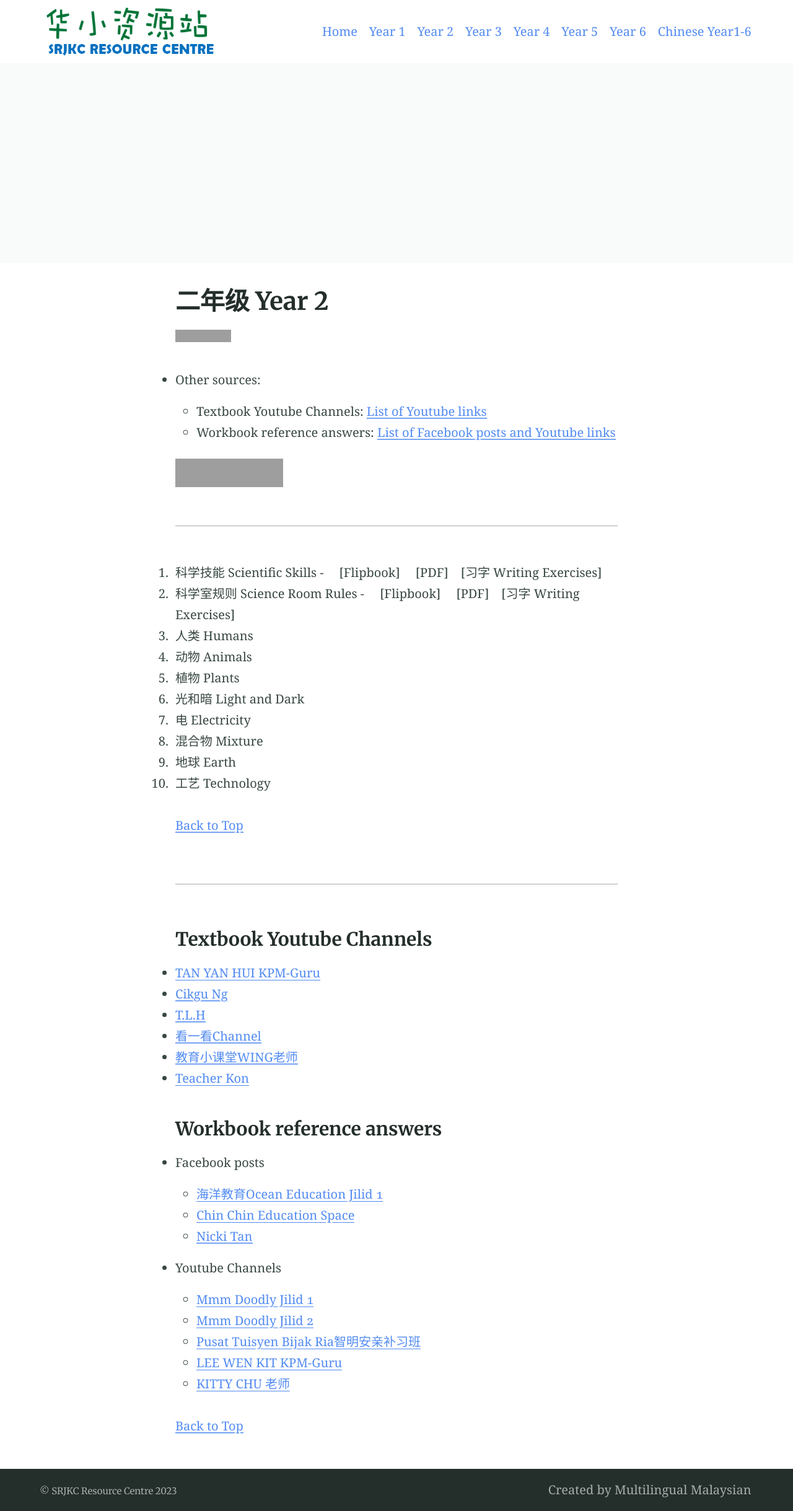
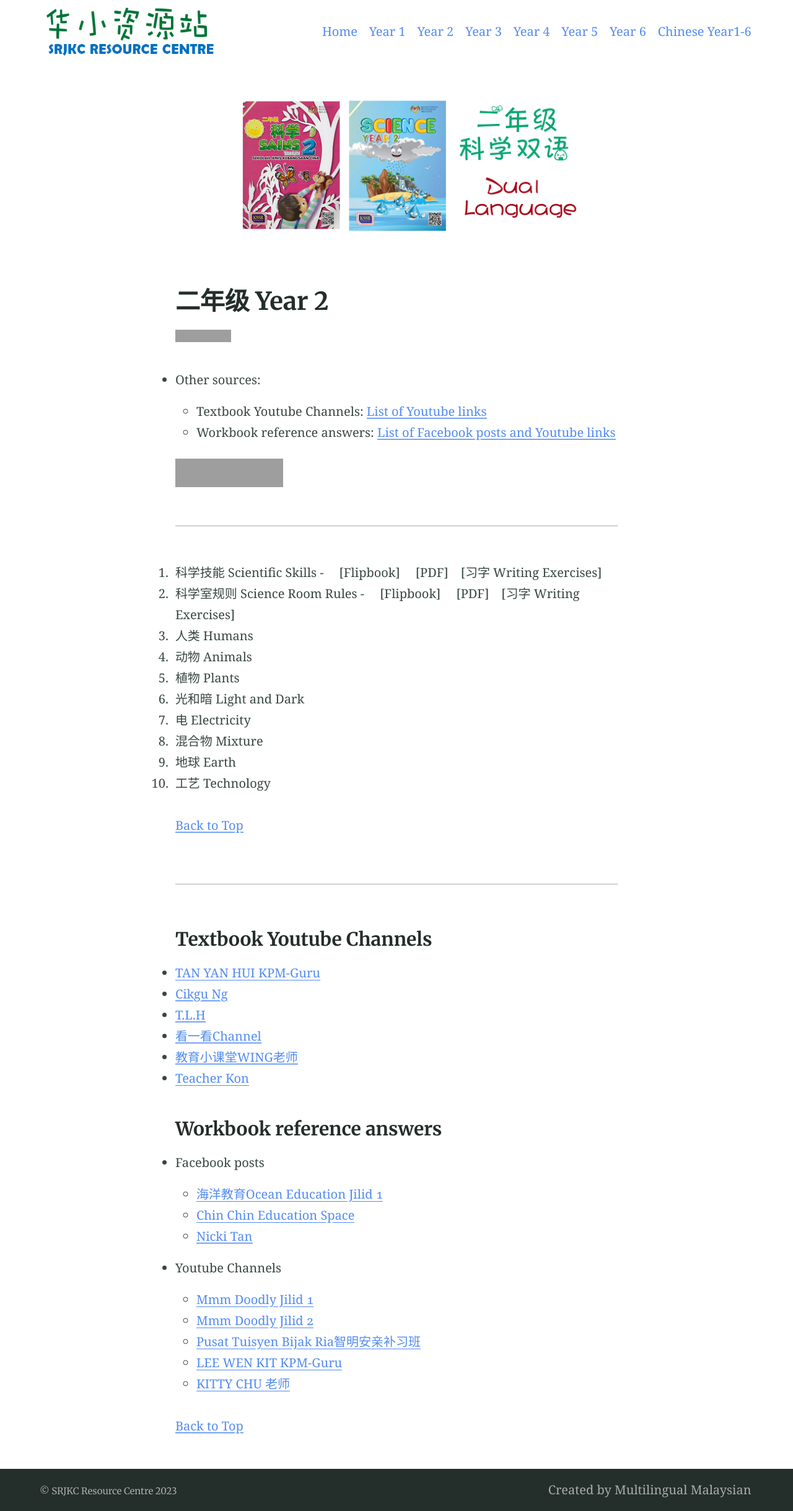
Before and after one commit to multilingual-malaysian/dlp_science, a Jekyll site: the page built from year2.md, in a window 1280 px wide. Shown: the whole page at 62% size. Built offline with Jekyll 4.4.1, drawn with Linux system fonts in a browser that asks for light colours; grey boxes are pictures that could not be loaded.

Commit message:
Update year2.md

```diff
--- a/year2.md
+++ b/year2.md
@@ -2,7 +2,7 @@
 title: 二年级 Year 2
 feature_text: |
   <a href="top"></a>
-feature_image: "/SRJKC_resources/assets/images/SC_2_cover.png"
+feature_image: "/dlp_science/assets/images/SC_2_cover.png"
 excerpt: "Resource centre for Bahasa Cina Tahun 2 text book"
 ---
 ![HitCount](https://hits.dwyl.com/multilingual-malaysian/dlp_science.svg?style=flat-square)
```
